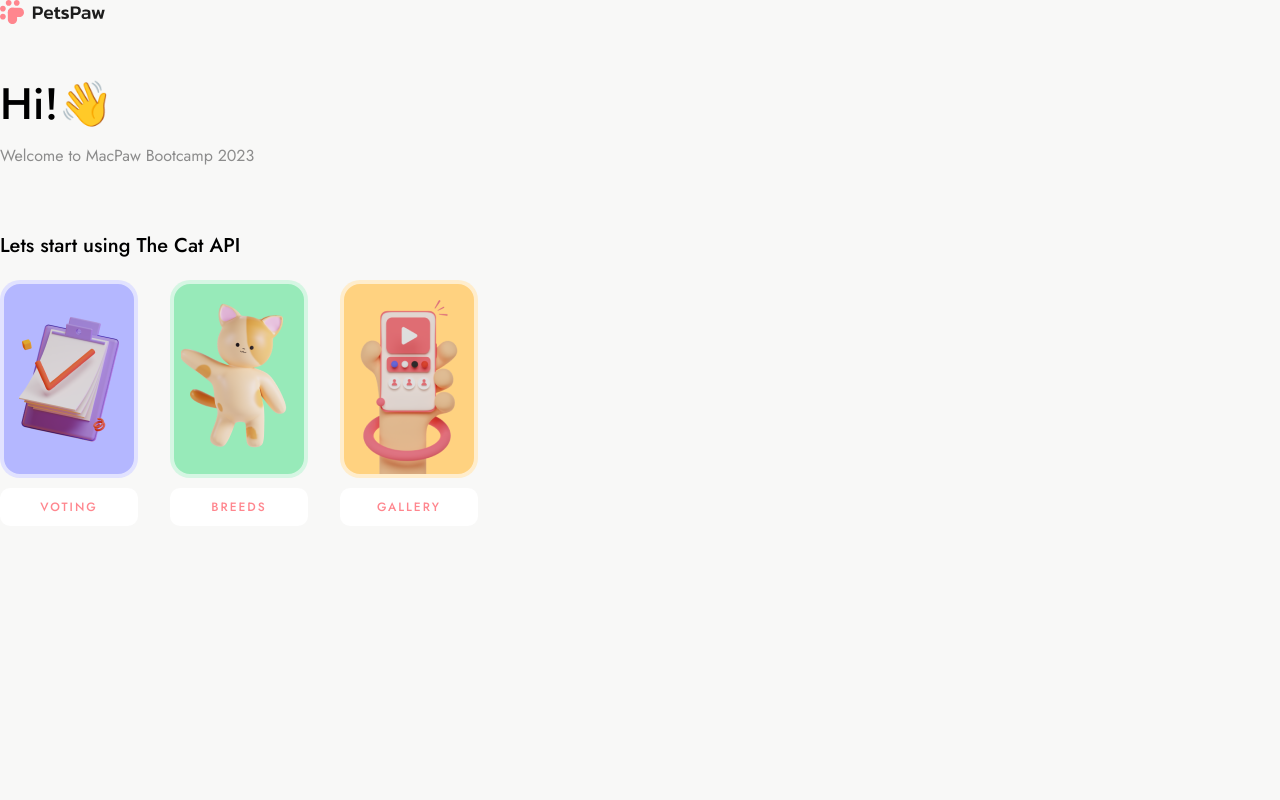
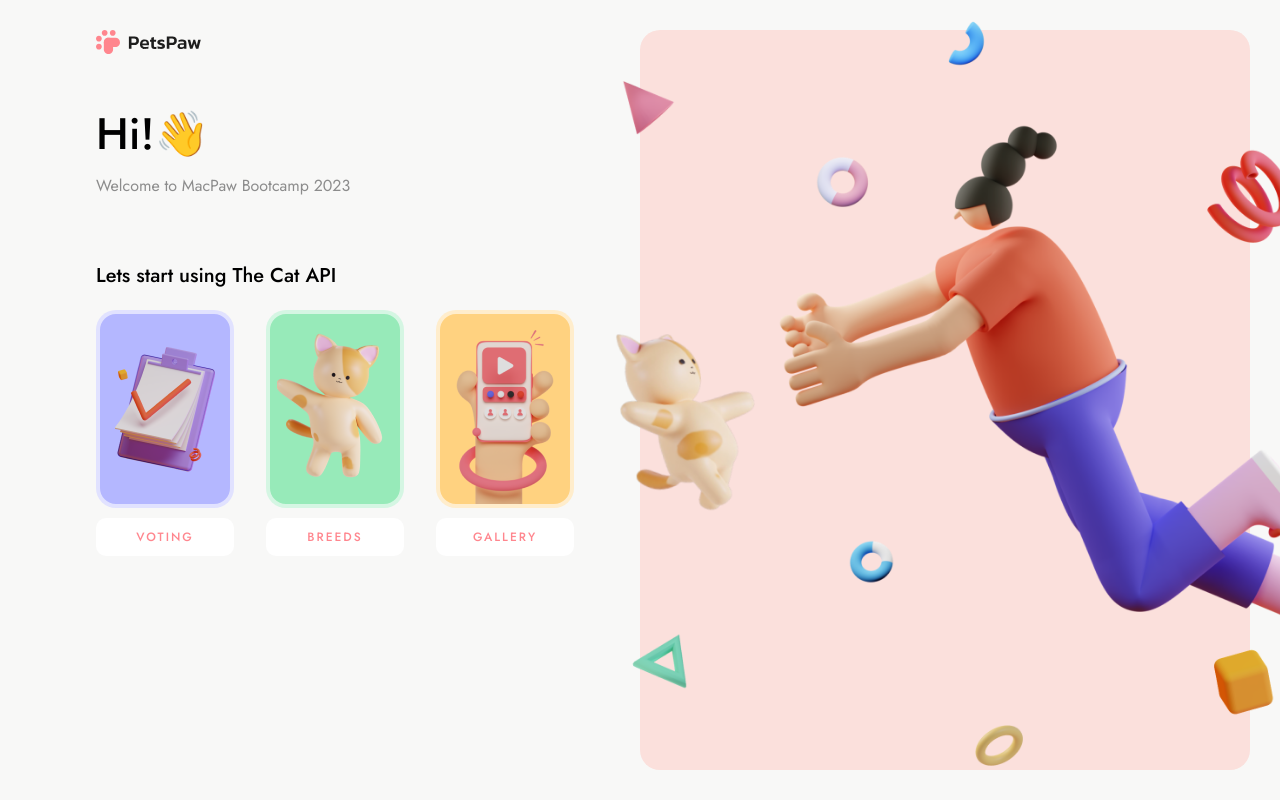
Before and after one commit to blackd44/test-task, a React (Vite) app: page / in a window 1280 px wide. Built offline with nearby package versions, Linux system fonts and the light colour scheme.

Commit message:
adding home page

```diff
--- a/src/App.scss
+++ b/src/App.scss
@@ -13,15 +13,22 @@
   width: 100%;
   height: 100dvh;
   background: var(--back-color);
+  padding: 1.88rem;
 
   display: flex;
 
   > section {
-    flex: 1 1 50%;
+    width: 50%;
+    flex: 1;
   }
 }
 
 .section_left {
+  &_container {
+    width: fit-content;
+    margin: auto;
+  }
+
   &__main {
     margin-top: 3rem;
     display: flex;
@@ -49,3 +56,22 @@
     padding-block: 1.25rem;
   }
 }
+
+.homepage {
+  position: relative;
+  height: 100%;
+  border-radius: 1.25rem;
+  background: #fbe0dc;
+
+  display: flex;
+  justify-content: center;
+  align-items: center;
+
+  img {
+    position: absolute;
+
+    max-height: calc(100% + 4rem);
+    width: calc(100% + 4rem);
+    object-fit: cover;
+  }
+}
--- a/src/App.tsx
+++ b/src/App.tsx
@@ -1,5 +1,6 @@
 import "./App.scss";
 import LeftSection from "./components/leftSection";
+import HomePage from "./pages";
 
 function App() {
   return (
@@ -7,7 +8,7 @@ function App() {
       <div className="warper">
         <LeftSection />
         <section>
-          <div> </div>
+          <HomePage />
         </section>
       </div>
     </>
--- a/src/components/leftSection.tsx
+++ b/src/components/leftSection.tsx
@@ -8,6 +8,7 @@ import galleryimage from "../assets/images-search.png";
 const LeftSection = () => {
   return (
     <section className="section_left">
+      <div className="section_left_container">
         <header>
           <Brand />
         </header>
@@ -20,9 +21,22 @@ const LeftSection = () => {
           <div>
             <strong>Lets start using The Cat API</strong>
             <div className="section_left__cards">
-            <LeftCard label="VOTING" image={votingimage} backColor="#B4B7FF" />
-            <LeftCard label="BREEDS" image={breedsimage} backColor="#97EAB9" />
-            <LeftCard label="GALLERY" image={galleryimage} backColor="#FFD280" />
+              <LeftCard
+                label="VOTING"
+                image={votingimage}
+                backColor="#B4B7FF"
+              />
+              <LeftCard
+                label="BREEDS"
+                image={breedsimage}
+                backColor="#97EAB9"
+              />
+              <LeftCard
+                label="GALLERY"
+                image={galleryimage}
+                backColor="#FFD280"
+              />
+            </div>
           </div>
         </div>
       </div>
--- a/src/pages/index.tsx
+++ b/src/pages/index.tsx
@@ -1,9 +1,11 @@
+import girlAndPet from "../assets/girl-and-pet 1.png";
+
 const HomePage = () => {
   return (
-    <div>
-      hello
+    <div className="homepage">
+      <img alt="girl and pet" src={girlAndPet} />
     </div>
-   );
-}
+  );
+};
 
 export default HomePage;
```
Lines whose indentation alone changed are shown as unchanged.
